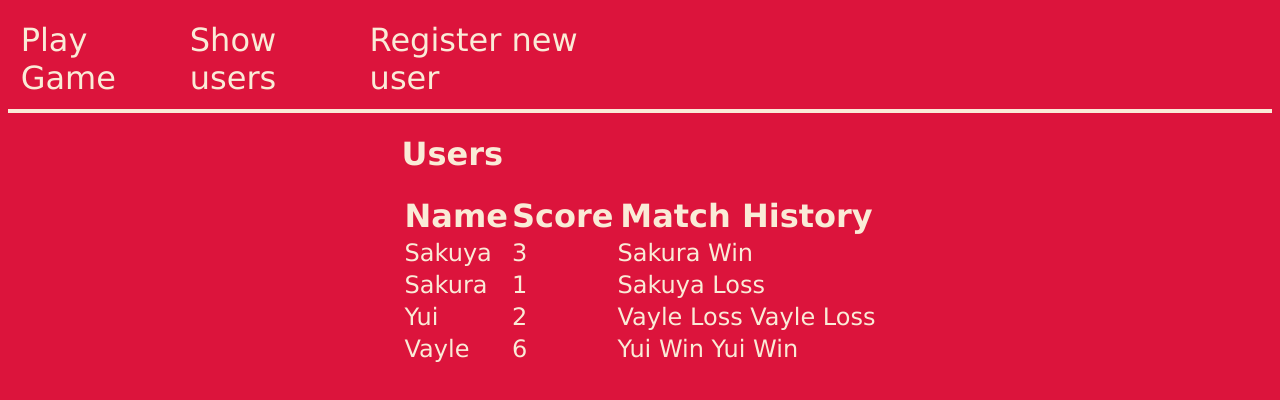
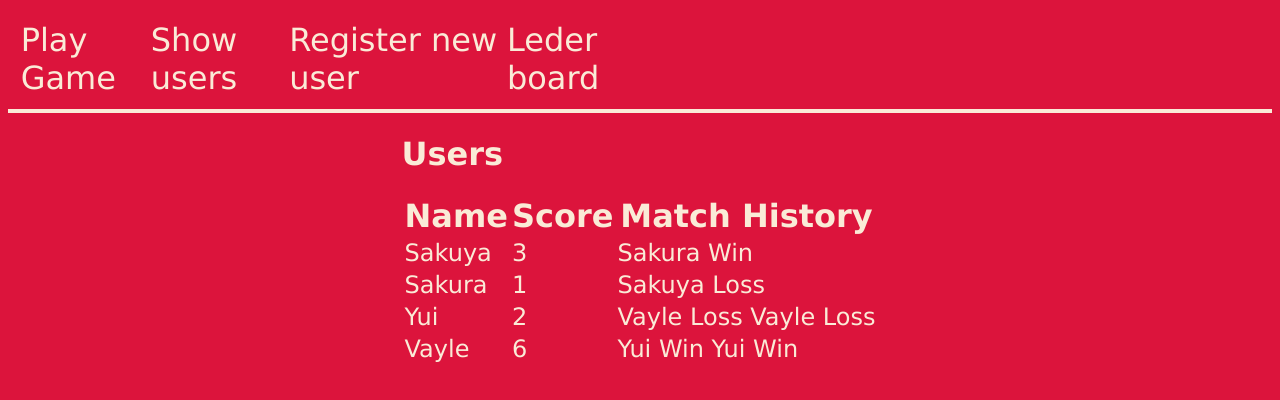
Before and after one commit to SakuyaYae/js_task_game, a plain HTML site: page display_user.html in a window 1280 px wide. Drawn offline with Linux system fonts and the light colour scheme.

Commit message:
updated nav

```diff
--- a/display_user.html
+++ b/display_user.html
@@ -14,6 +14,7 @@
       <a href="index.html">Play Game</a>
       <a href="./display_user.html">Show users</a>
       <a href="./reg_user.html">Register new user</a>
+      <a href="./leder_board.html">Leder board</a>
     </nav>
   </header>
   <main>
```
Also changed, not shown: index.html (+1 -0 lines), reg_user.html (+1 -0 lines).
